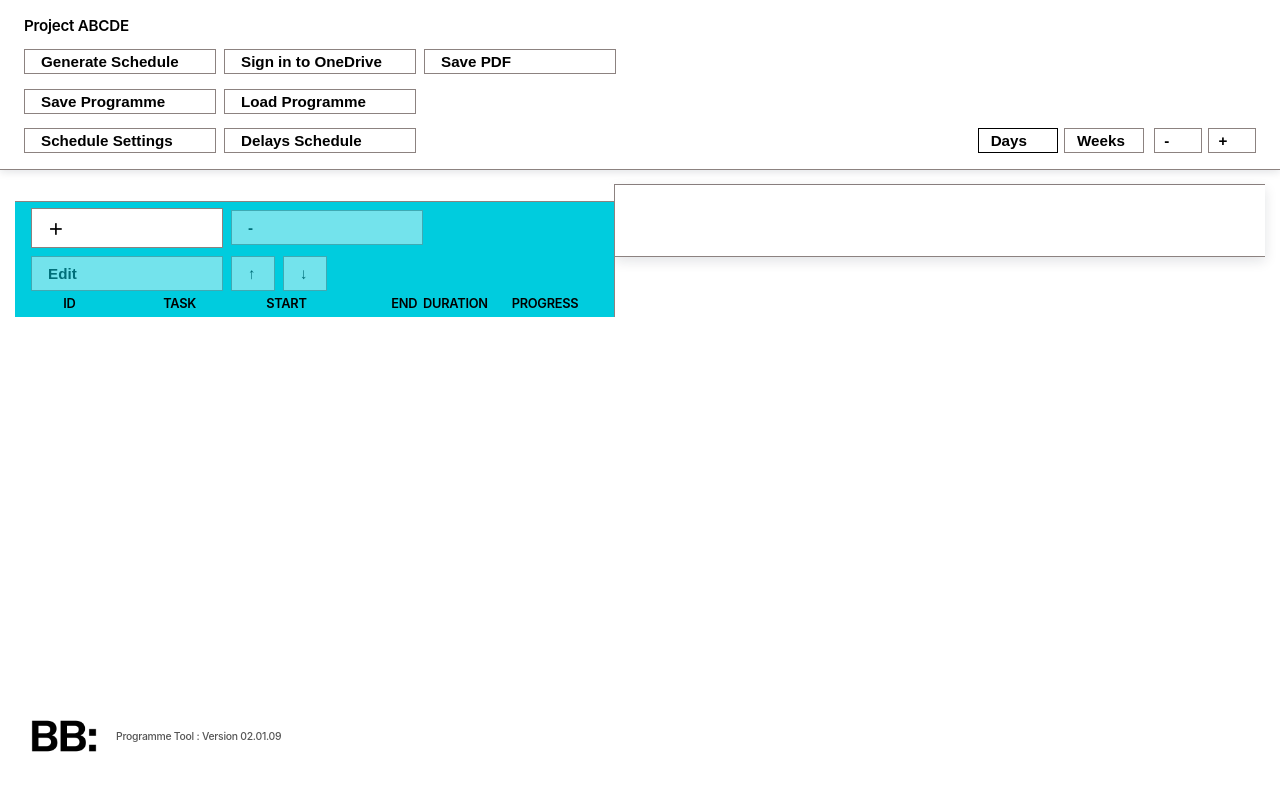
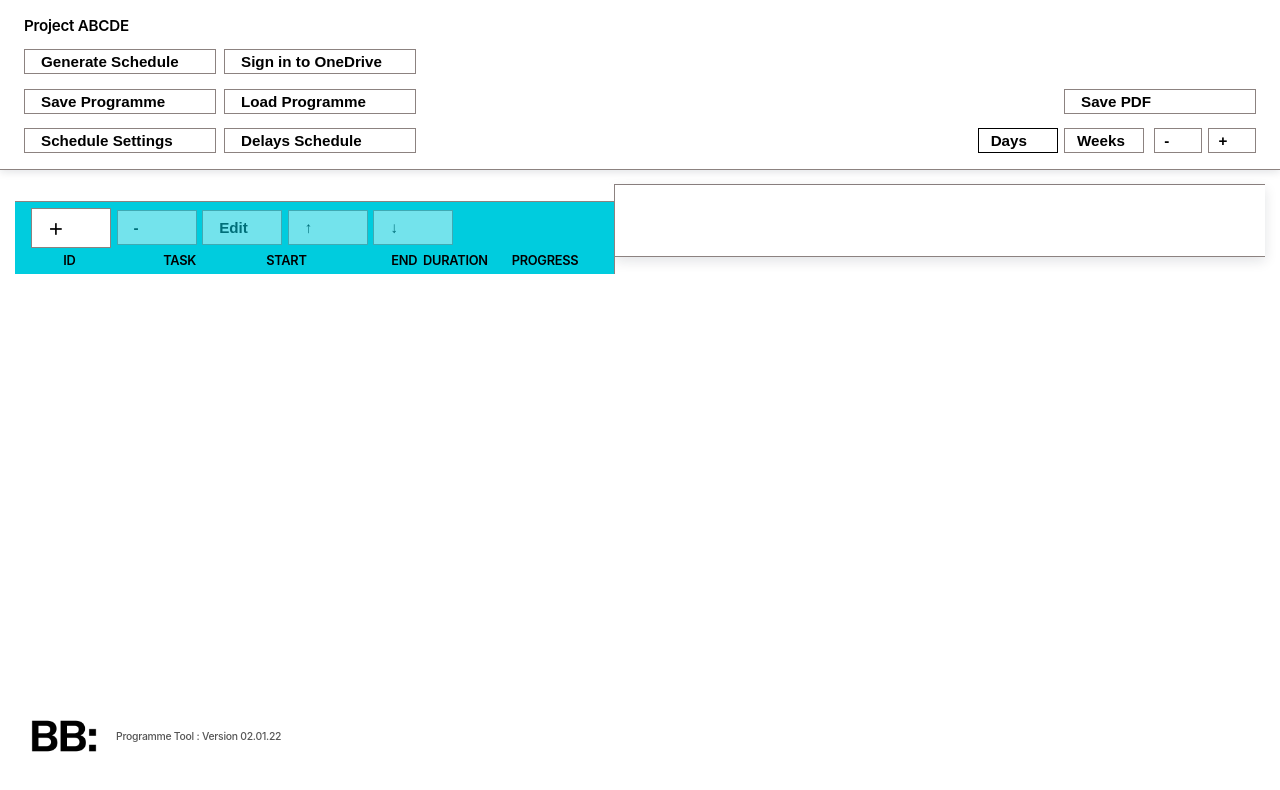
Before and after one commit to Kebbre/BBProgramme, a plain HTML site: page index.html in a window 1280 px wide. Drawn offline with Linux system fonts and the light colour scheme; a script that the page names is missing.

Commit message:
02.01.22

```diff
--- a/index.html
+++ b/index.html
@@ -21,7 +21,6 @@
       <div class="action-group">
         <button type="button" id="generateScheduleBtn">Generate Schedule</button>
         <button type="button" id="graphAuthBtn">Sign in to OneDrive</button>
-        <button type="button" id="savePdfBtn">Save PDF</button>
       </div>
       <div class="legend-wrapper">
         <div class="legend" id="taskLegend"></div>
@@ -31,6 +30,9 @@
       <div class="action-group">
         <button type="button" id="saveProgrammeBtn">Save Programme</button>
         <button type="button" id="loadProgrammeBtn">Load Programme</button>
+      </div>
+      <div class="action-group save-pdf-group">
+        <button type="button" id="savePdfBtn">Save PDF</button>
       </div>
     </div>
     <div class="top-bar-row action-row row-three">
@@ -85,7 +87,7 @@
 
   <div class="app-branding">
     <img src="assets/bb-logo.png" alt="BB Programme logo">
-    <span class="app-branding-text">Programme Tool : Version 02.01.09</span>
+    <span class="app-branding-text">Programme Tool : Version 02.01.22</span>
   </div>
 
   <div class="modal-backdrop hidden" id="modalBackdrop"></div>
--- a/styles/app.css
+++ b/styles/app.css
@@ -21,6 +21,7 @@ textarea{resize:vertical;min-height:96px;}
 .row-three{align-items:stretch;}
 .row-three .timeline-controls .view-mode-toggle,
 .row-three .timeline-controls .zoom-controls{justify-content:flex-end;}
+.save-pdf-group{margin-left:auto;}
 .top-bar button{background:var(--color-white);color:var(--color-solid-black);border:1px solid var(--border);min-height:25px;height:25px;display:flex;align-items:center;gap:.4rem;padding:.5rem 1rem;}
 .top-bar .icon-btn{min-height:25px;height:25px;width:2.75rem;min-width:2.75rem;justify-content:center;}
 .top-bar-sidebar-actions{display:flex;align-items:center;gap:.5rem;flex-wrap:wrap;justify-content:flex-start;}
@@ -38,9 +39,10 @@ textarea{resize:vertical;min-height:96px;}
 .sidebar-actions .secondary:hover{transform:none;color:var(--color-solid-black);border-color:var(--color-slate-alpha01);}
 .task-list-header,
 .task-row{display:grid;grid-template-columns:50px 120px 110px 110px 70px 90px;column-gap:0.6px;align-items:center;}
-.task-list-header{padding:.35rem 1rem;font-size:var(--text-general-font-size,.8rem);font-weight:var(--text-general-font-weight,600);text-transform:uppercase;letter-spacing:-0.02em;color:var(--text-general-color,var(--color-text-primary));background:var(--color-accent-blue);position:sticky;top:var(--task-header-top, calc(var(--top-offset) + var(--content-offset)));z-index:6;align-items:center;align-content:start;border-top:1px solid var(--border);row-gap:.35rem;grid-template-rows:auto auto;min-height:var(--task-header-height);height:auto;}
-.task-header-actions{grid-column:1 / -1;display:flex;flex-wrap:wrap;align-items:center;gap:.5rem;}
-.task-header-actions .icon-btn{width:2.75rem;min-width:2.75rem;}
+.task-list-header{padding:.35rem 1rem;font-size:var(--text-general-font-size,.8rem);font-weight:var(--text-general-font-weight,600);text-transform:uppercase;letter-spacing:-0.02em;color:var(--text-general-color,var(--color-text-primary));background:var(--color-accent-blue);position:sticky;top:var(--task-header-top, calc(var(--top-offset) + var(--content-offset)));z-index:6;align-items:center;align-content:start;border-top:1px solid var(--border);row-gap:.35rem;grid-template-rows:auto;min-height:var(--task-header-height);height:auto;}
+.task-header-actions{grid-column:1 / -1;display:flex;flex-wrap:nowrap;align-items:center;gap:.35rem;}
+.task-header-actions button{width:5rem;min-width:5rem;justify-content:center;}
+.task-header-actions .icon-btn{width:5rem;min-width:5rem;}
 .task-list-header span{display:flex;align-items:center;justify-content:flex-end;padding:0 .35rem;}
 .task-header-identifier{justify-content:center;}
 .task-header-name{justify-content:flex-start;}
```
